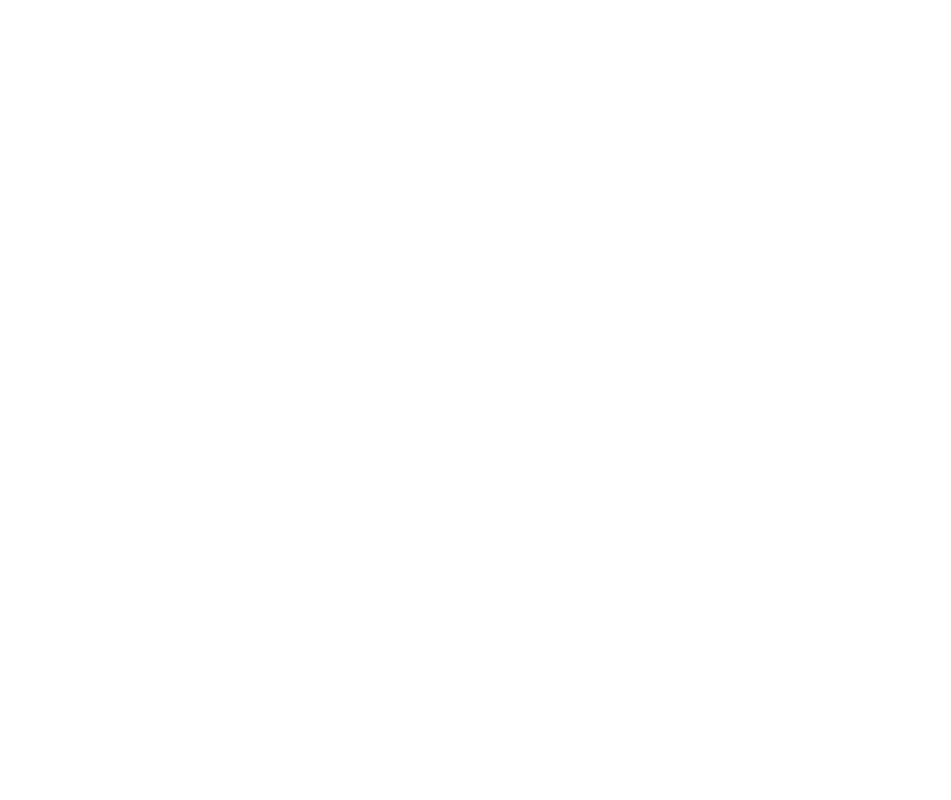
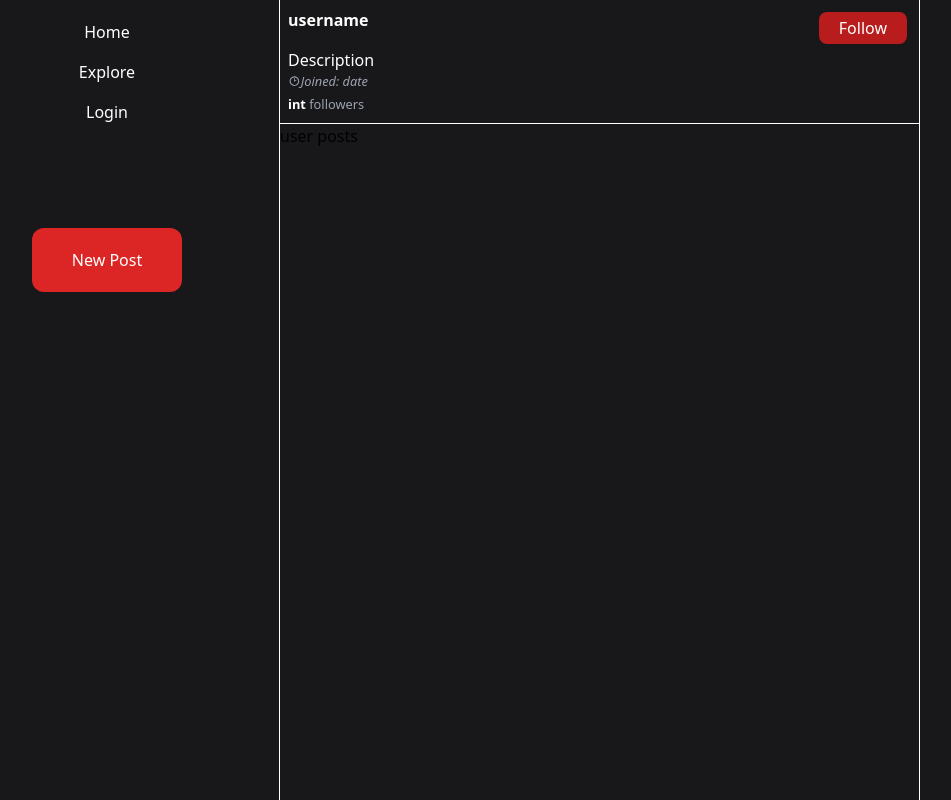
Before and after one commit to thepug432/MERN-twitter-clone, a React (Create React App) app in the folder client/: page /user/1 in a window 1280 px wide. Before the commit this address had no page. Shown: the whole page, without its empty margins (41-992 px from the left). Built offline with nearby package versions, Linux system fonts and the light colour scheme.

Commit message:
full user user discription html added

```diff
--- a/client/src/App.js
+++ b/client/src/App.js
@@ -6,6 +6,7 @@ import Dashboard from './pages/Dashboard';
 import Register from './pages/Register';
 import Liked from './pages/Liked';
 import FullPost from './pages/FullPost';
+import FullUser from './pages/FullUser';
 
 function App() {
   return (
@@ -21,6 +22,7 @@ function App() {
 
         {/* unprotected routes */}
         <Route path='/post/:id' element={<FullPost/>} />
+        <Route path='/user/:id' element={<FullUser/>} />
 
       </Routes>
     </Router>
--- /dev/null
+++ b/client/src/pages/FullUser.jsx
@@ -0,0 +1,42 @@
+import React from 'react'
+import { motion } from 'framer-motion'
+import {WiTime2} from 'react-icons/wi'
+import Wrapper from '../components/Wrapper'
+
+
+function FullUser() {
+  return (
+    <Wrapper>
+        {/* user information */}
+        <div className='text-white flex flex-col border-b border-white p-2'>
+            <div className='flex'>
+                <h1><strong>username</strong></h1>
+                <motion.button
+                    whileHover={{ scale: 1.1, backgroundColor: "rgb(239, 68, 68)" }}
+                    whileTap={{ scale: .9 }}
+                    transition={{ duration: .3 }}
+                    className='ml-auto my-1 mr-1 bg-red-700 p-5 py-1 rounded-lg'
+                >
+                    Follow
+                </motion.button>
+            </div>
+            <p>Description</p>
+            <div>
+                <small className='italic text-gray-400 flex'>
+                    <div className='my-auto'>
+                        <WiTime2/>
+                    </div>
+                    <time>Joined: date</time>
+                </small>
+                <div>
+                    <small className='text-gray-400'><strong className='text-white'>int</strong> followers</small>
+                </div>
+            </div>
+        </div>
+
+        <div>user posts</div>
+    </Wrapper>
+  )
+}
+
+export default FullUser
```
